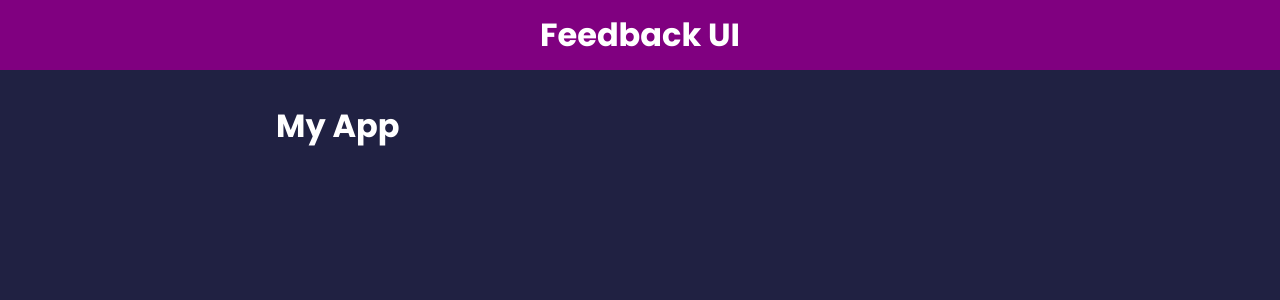
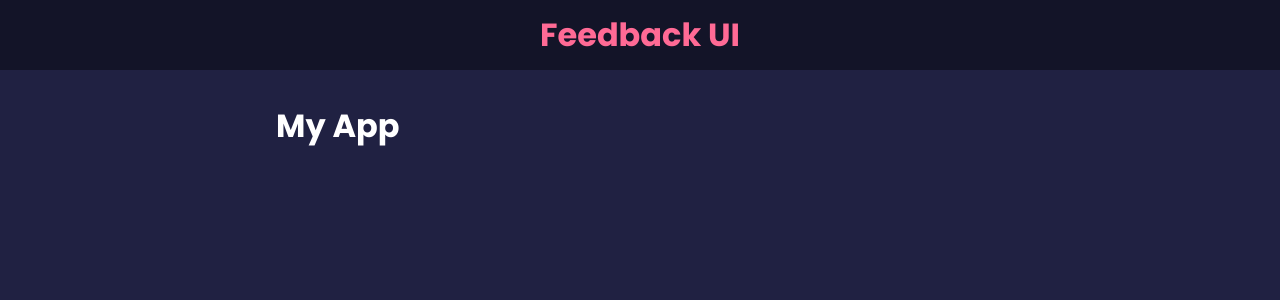
Before and after one commit to BnodpriA/review-app, a React (Create React App) app: page / in a window 1280 px wide. Shown: the top 300 px of the page. Built offline with nearby package versions, Linux system fonts and the light colour scheme.

Commit message:
set defaultProps and defaultPropsType for bgColor and textColor

```diff
--- a/src/App.js
+++ b/src/App.js
@@ -2,7 +2,7 @@ import Header from "./components/Header";
 function App() {
     return(
         <>
-        <Header bgColor='purple' textColor='white'/>
+        <Header />
          <div className="container">
             <h1>My App</h1>
         </div>
--- a/src/components/Header.jsx
+++ b/src/components/Header.jsx
@@ -18,11 +18,15 @@ function Header({text, bgColor, textColor}) {
 }
 
 Header.defaultProps = {
-    text: 'Feedback UI'
+    text: 'Feedback UI',
+    bgColor: 'rgba(0,0,0,0.4)',
+    textColor: '#ff6a95'
 }
 
 Header.propTypes = {
-    text: PropTypes.string
+    text: PropTypes.string,
+    bgColor: PropTypes.string,
+    textColor: PropTypes.string
 }
 
 export default Header
```
